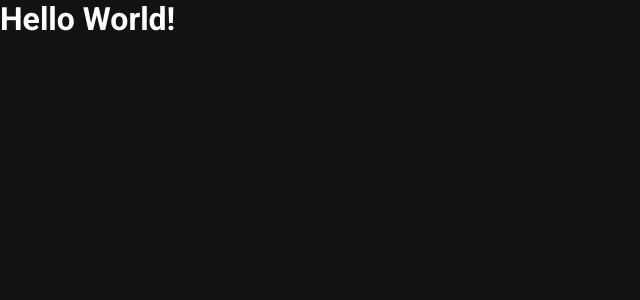
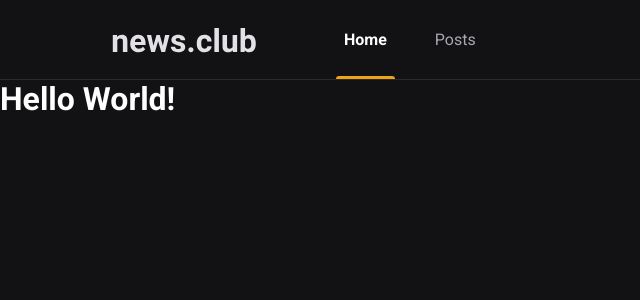
Before and after one commit to Victor-Bueno/NewsClub, a Next.js app: page / in a window 1280 px wide. Shown: the top 300 px of the page, without its empty margins (0-640 px from the left). Built offline with nearby package versions, Linux system fonts and the light colour scheme.

Commit message:
Created Header component

```diff
--- /dev/null
+++ b/src/components/Header/index.tsx
@@ -0,0 +1,15 @@
+import styles from './styles.module.scss';
+
+export function Header() {
+    return (
+        <header className={styles.headerContainer}>
+            <div className={styles.headerContent}>
+                <img src="/images/logo.svg" alt="News Club" />
+                <nav>
+                    <a className={styles.active}>Home</a>
+                    <a>Posts</a>
+                </nav>
+            </div>
+        </header>
+    )
+}
--- /dev/null
+++ b/src/components/Header/styles.module.scss
@@ -0,0 +1,55 @@
+.headerContainer {
+    height: 5rem;
+    border-bottom: 1px solid var(--gray-800);
+}
+
+.headerContent {
+    max-width: 1120px;
+    height: 5rem;
+    margin: 0 auto;
+    padding: 0 2rem;
+
+    display: flex;
+    align-items: center;
+
+    nav {
+        margin-left: 5rem;
+        height: 5rem;
+
+        a {
+            display: inline-block;
+            position: relative;
+            padding: 0 0.5rem;
+            height: 5rem;
+            line-height: 5rem;
+            color: var(--gray-300);
+
+            transition: color 0.25s;
+
+            & + a {
+                margin-left: 2rem;
+            }
+
+            &:hover {
+                color: var(--white);
+            }
+
+            &.active {
+                color: var(--white);
+                font-weight: bold;
+            }
+
+            &.active::after {
+                content: '';
+                height: 3px;
+                width: 100%;
+                border-radius: 3px 3px 0 0;
+                background-color: var(--yellow);
+
+                position: absolute;
+                bottom: 1px;
+                left: 0;
+            }
+        }
+    }
+}
--- a/src/pages/_app.tsx
+++ b/src/pages/_app.tsx
@@ -1,9 +1,15 @@
 import { AppProps } from 'next/app';
+import { Header } from '../components/Header';
 
 import '../styles/global.scss';
 
 function MyApp({ Component, pageProps }: AppProps) {
-  return <Component {...pageProps} />;
+  return (
+    <>
+      <Header />
+      <Component {...pageProps} />
+    </>
+  );
 }
 
 export default MyApp;
--- a/src/styles/global.scss
+++ b/src/styles/global.scss
@@ -8,6 +8,7 @@
     --white: #fefefe;
     --gray-100: #e1e1e6;
     --gray-300: #a8a8b3;
+    --gray-800: #29292e;
     --gray-900: #121214;
 
     --cyan: #61dafb;
```
